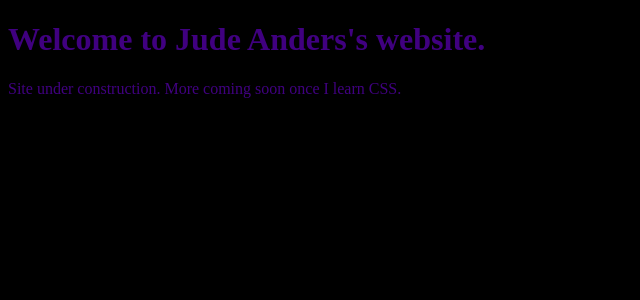
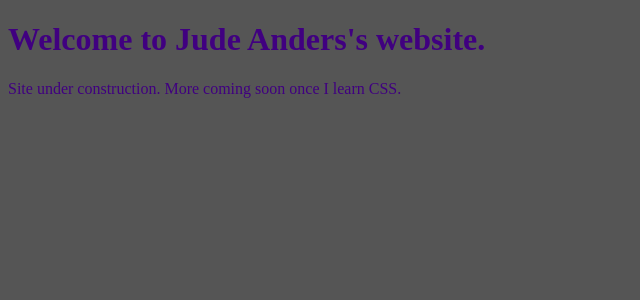
Before and after one commit to 1anderj/judeanders-website, a Jekyll site: the page built from index.html, in a window 1280 px wide. Shown: the top 300 px of the page, without its empty margins (0-640 px from the left). Built offline with Jekyll 4.4.1, drawn with Linux system fonts in a browser that asks for light colours.

Commit message:
Update default.html

```diff
--- a/_layouts/default.html
+++ b/_layouts/default.html
@@ -12,7 +12,7 @@
   <body>
     <style>
       body {
-          background-color: black;
+          background-color: #555555;
           color: #400080;
       }
     </style>
```
